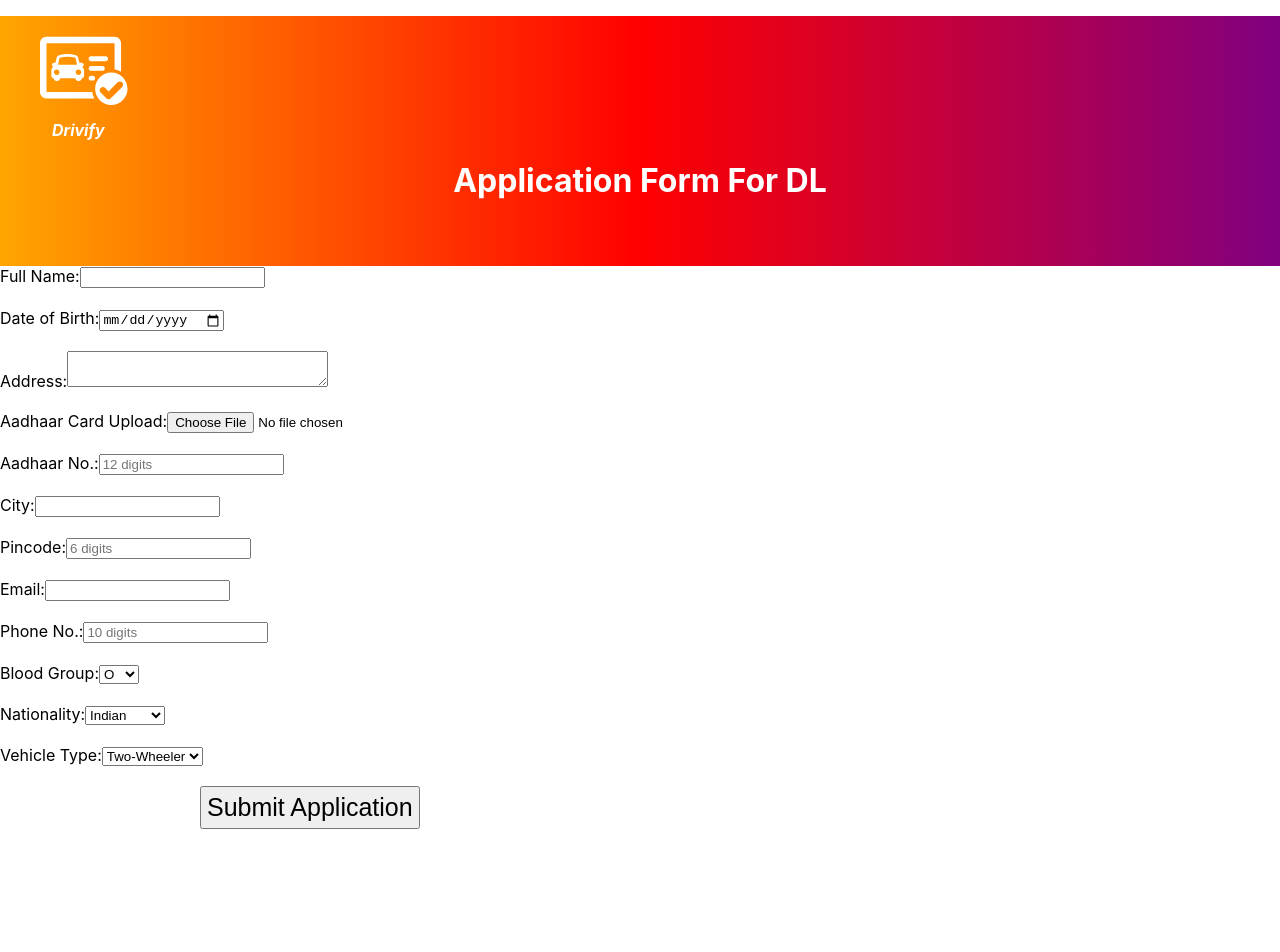
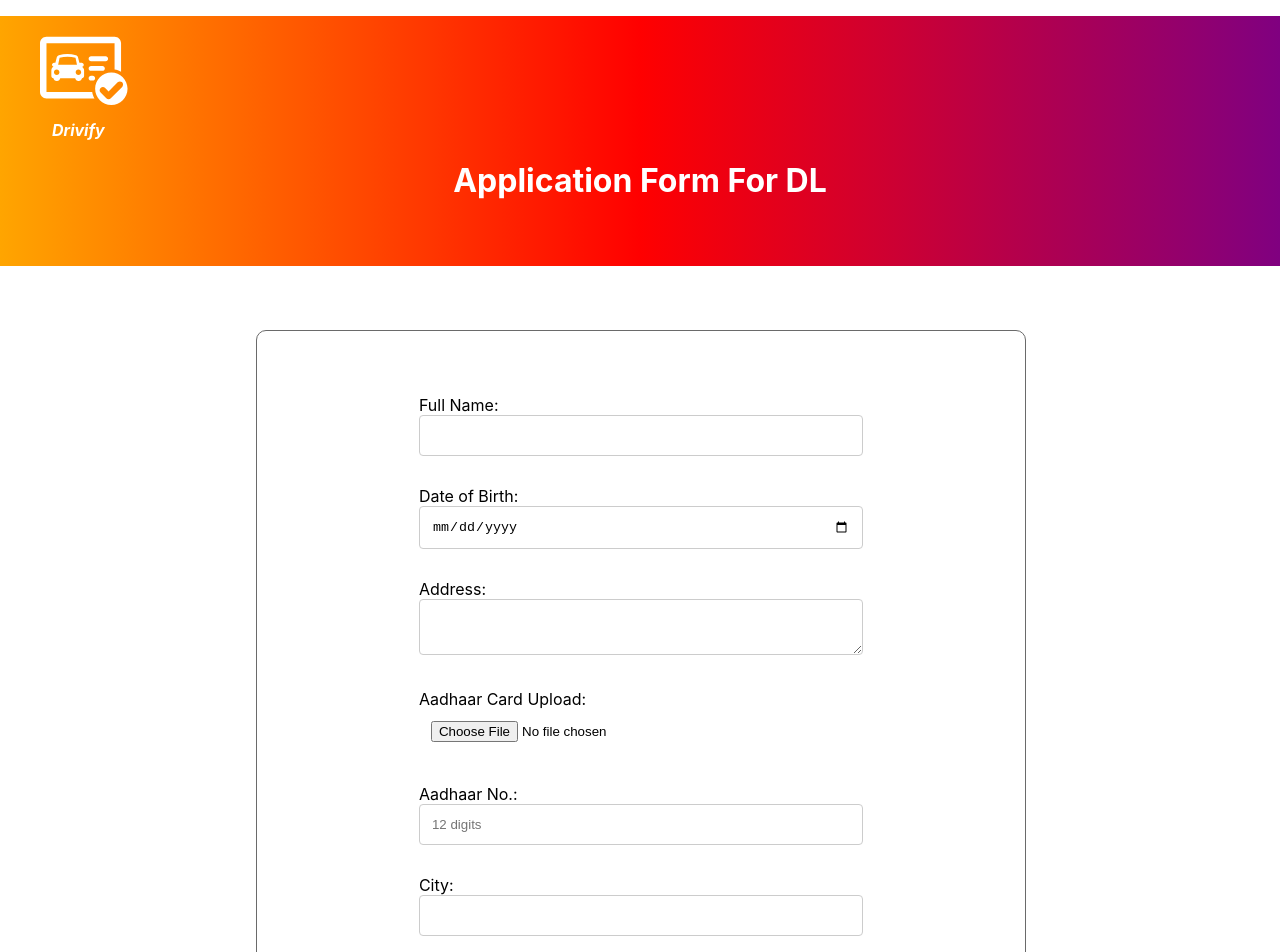
Before and after one commit to shre-555/drivify, a React (Create React App) app in the folder client/: page /ApplicationDL in a window 1280 px wide. Shown: the top 952 px of the page. Before the commit the page ends 829 px from the top, so only its background shows below. Built offline with nearby package versions, Linux system fonts and the light colour scheme.

Commit message:
added styling to application dl

```diff
--- a/client/src/ApplicationDL.js
+++ b/client/src/ApplicationDL.js
@@ -1,6 +1,7 @@
 import React, { useState } from 'react';
 import validator from 'validator';
 import Tesseract from 'tesseract.js';
+import './form_styles.css';
 
 const Form = () => {
     const [formData, setFormData] = useState({
@@ -121,7 +122,7 @@ const Form = () => {
     };
 
     return (
-        <div>
+        <div className='formstyle'>
             <form onSubmit={handleSubmit}>
                 <label>Full Name:</label>
                 <input type="text" name="fullName" value={formData.fullName} onChange={handleInputChange} required />
@@ -140,7 +141,7 @@ const Form = () => {
 
                 <label>Aadhaar Card Upload:</label>
                 <input type="file" name="aadhaarfile" onChange={handleFileChange} required />
-                {formData.aadhaarfile && <p>Selected file: {formData.aadhaarfile.name}</p>} {/* Display selected file name */}
+                {formData.aadhaarfile && <p>Selected file: {formData.aadhaarfile.name}</p>}
                 <br /><br />
 
                 <label>Aadhaar No.:</label>
@@ -207,7 +208,7 @@ const Form = () => {
                 {errors.vehicleType && <p style={{ color: 'red' }}>{errors.vehicleType}</p>}
                 <br /><br />
 
-                <button style={{ fontSize: "25px", marginLeft: '200px', padding: '5px' }} type="submit">Submit Application</button>
+                <button type="submit">Submit Application</button>
             </form>
         </div>
     );
@@ -216,7 +217,7 @@ const Form = () => {
 const ApplicationDL = () => {
     return (
         <div>
-            <div style={div_style}>
+            <div style={styles.div_style}>
                 <header>
                     <figure>
                         <img src="/dl.svg" alt="dl" style={{ marginLeft: '0px', width: "100px", height: "100px", fill: 'white' }} />
@@ -232,9 +233,11 @@ const ApplicationDL = () => {
     );
 };
 
-const div_style = {
-    background: 'linear-gradient(to right, orange, red, purple)',
-    height: 250,
+const styles = {
+    div_style:{
+        background: 'linear-gradient(to right, orange, red, purple)',
+        height: 250,
+    }
 };
 
 export default ApplicationDL;
--- /dev/null
+++ b/client/src/form_styles.css
@@ -0,0 +1,41 @@
+.formstyle {
+    padding: 5% 5%;
+    border: 1px solid #6a6a6a;
+    border-radius: 10px;
+    display: flex;
+    flex-direction: column;
+    align-items: center;
+    margin: 5% 20% ;
+    width: 50%
+}
+
+.formstyle label {
+    margin: 8px 0;
+}
+
+.formstyle input[type="file"]{
+    border: 0px;
+}
+.formstyle input,
+.formstyle select,
+.formstyle textarea {
+    width: 100%;
+    padding: 12px;
+    margin-bottom: 10px;
+    border-radius: 4px;
+    border: 1px solid #ccc;
+    box-sizing: border-box; /* Ensures padding and border don't affect width */
+}
+
+.formstyle button {
+    background-color: #000000;
+    color: white;
+    padding: 10px 20px;
+    border: none;
+    border-radius: 4px;
+    cursor: pointer;
+}
+
+.formstyle button:hover {
+    background-color: #393939;
+}
```
